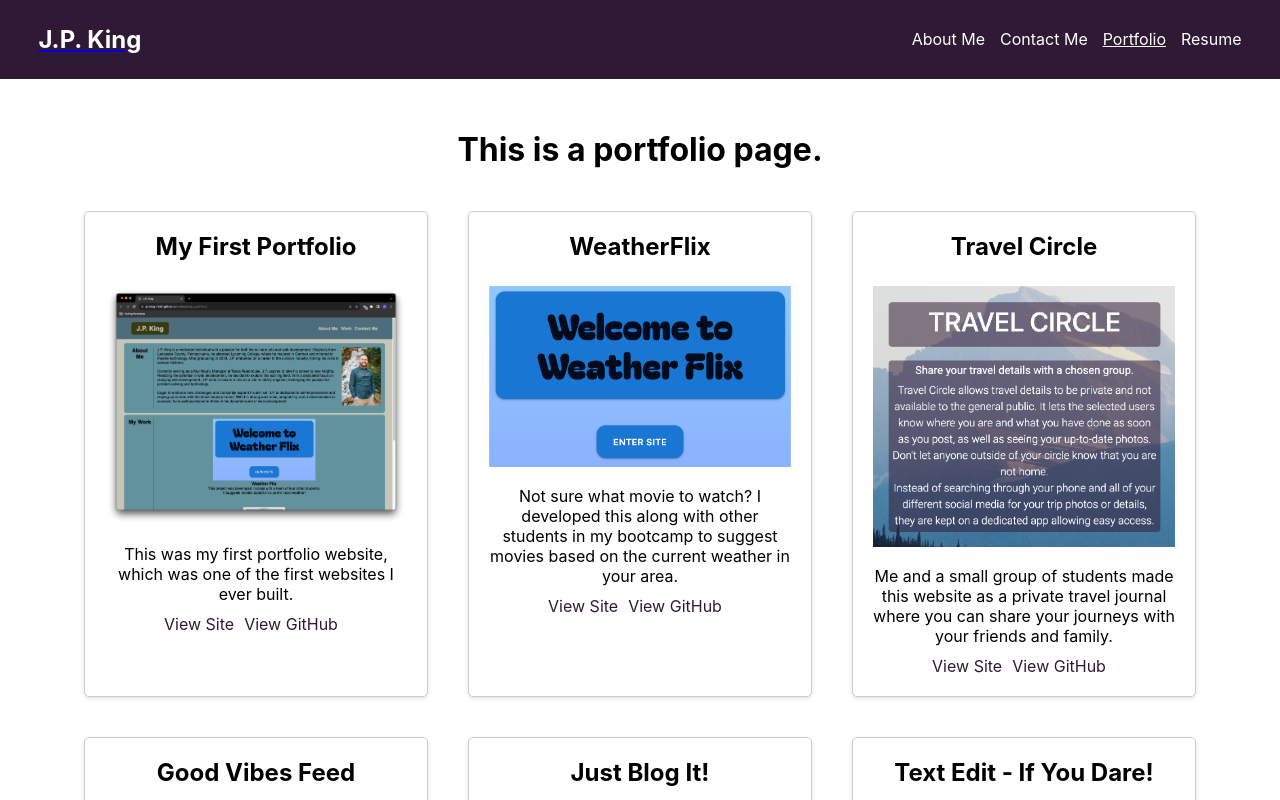
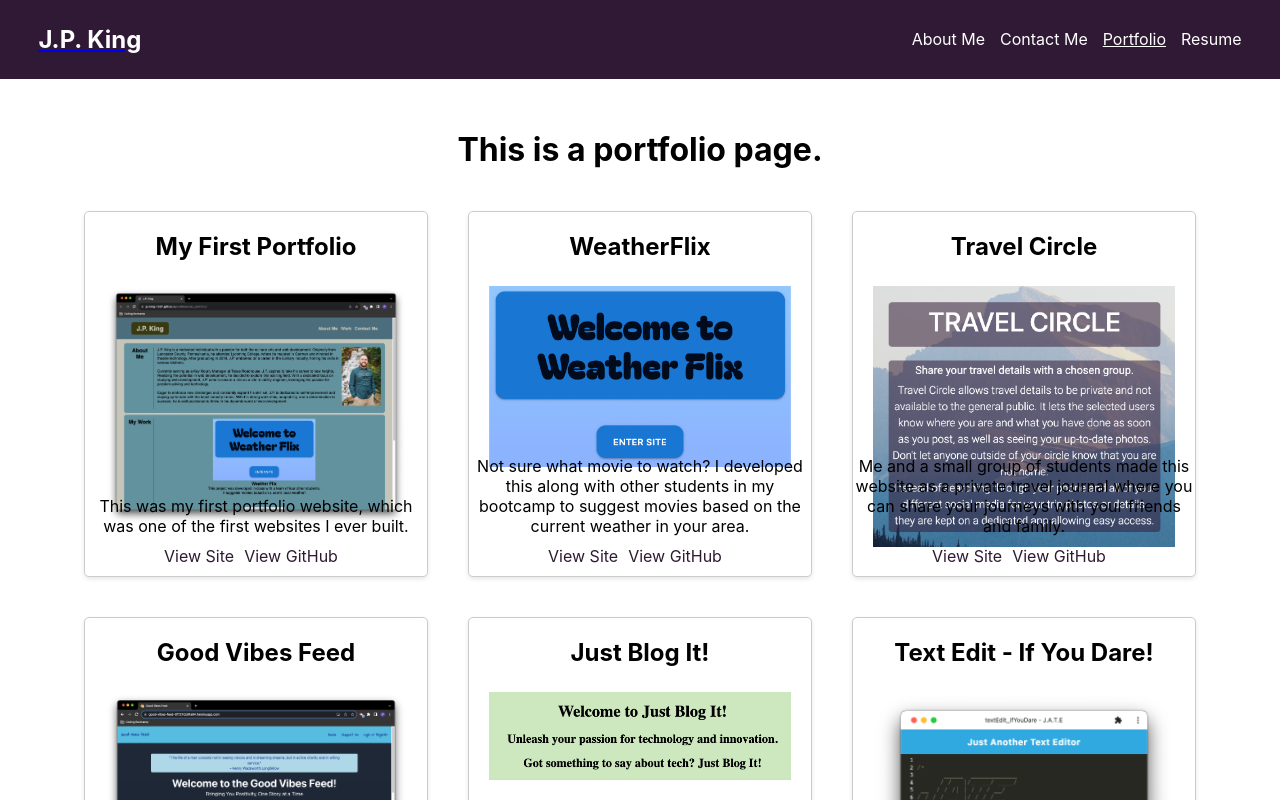
Before and after one commit to jp-king-1337/react_portfolio, a React (Create React App) app: page /portfolio in a window 1280 px wide. Shown: the top 800 px of the page. Built offline with nearby package versions, Linux system fonts and the light colour scheme.

Commit message:
Description and links are now fixed in the card

```diff
--- a/src/index.css
+++ b/src/index.css
@@ -227,6 +227,7 @@ button[type="submit"]:hover {
     min-width: 300px;
     width: 100%;
     box-sizing: border-box;
+    position: relative;
 }
 
 .project-title {
@@ -241,11 +242,23 @@ button[type="submit"]:hover {
 
 .project-description {
     margin: 10px 0;
+    position: absolute;
+    bottom: 30px;
+    left: 0;
+    width: 100%;
+    text-align: center;
+}
+
+.project-links {
+    position: absolute;
+    bottom: 10px;
+    left: 0;
+    width: 100%;
+    text-align: center;
 }
 
 .project-links a {
     display: inline-block;
-    /* justify-content: space-between; */
     margin-right: 10px;
     color: #301934;
     text-decoration: none;
```
